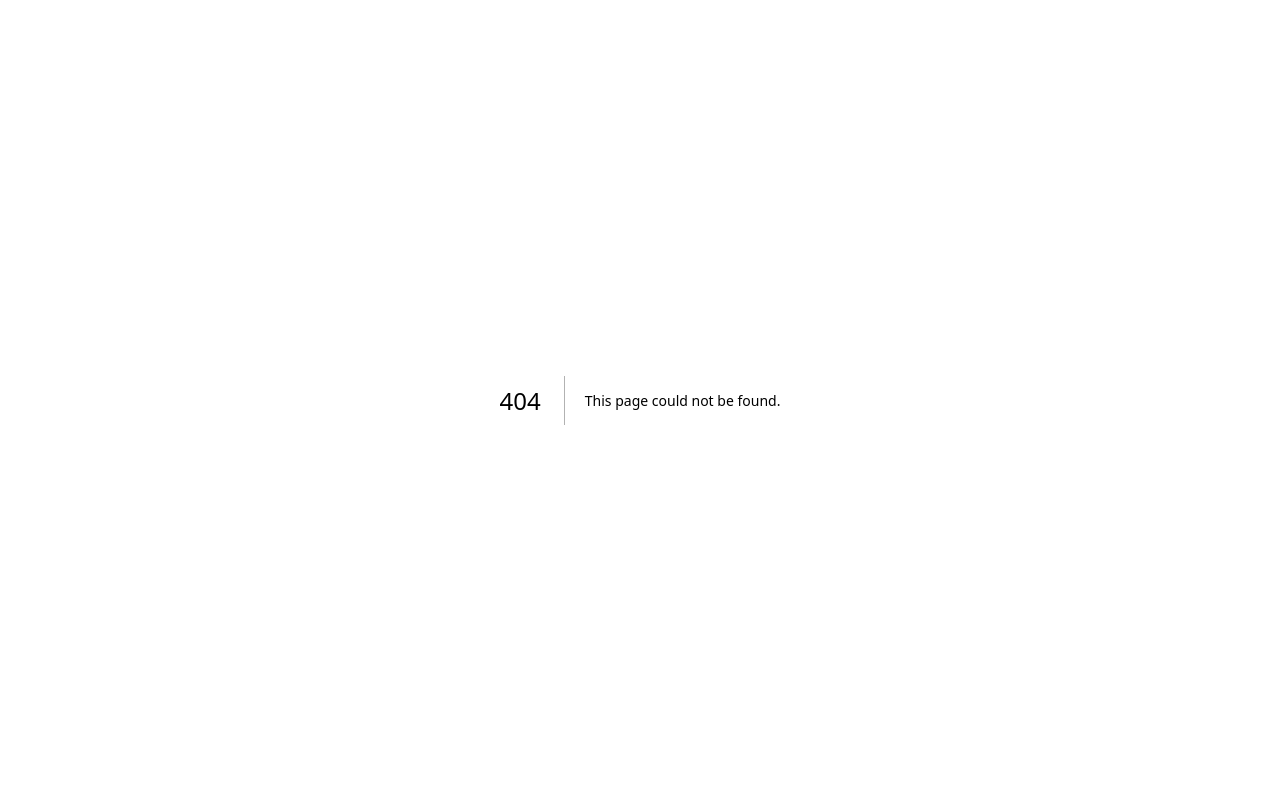
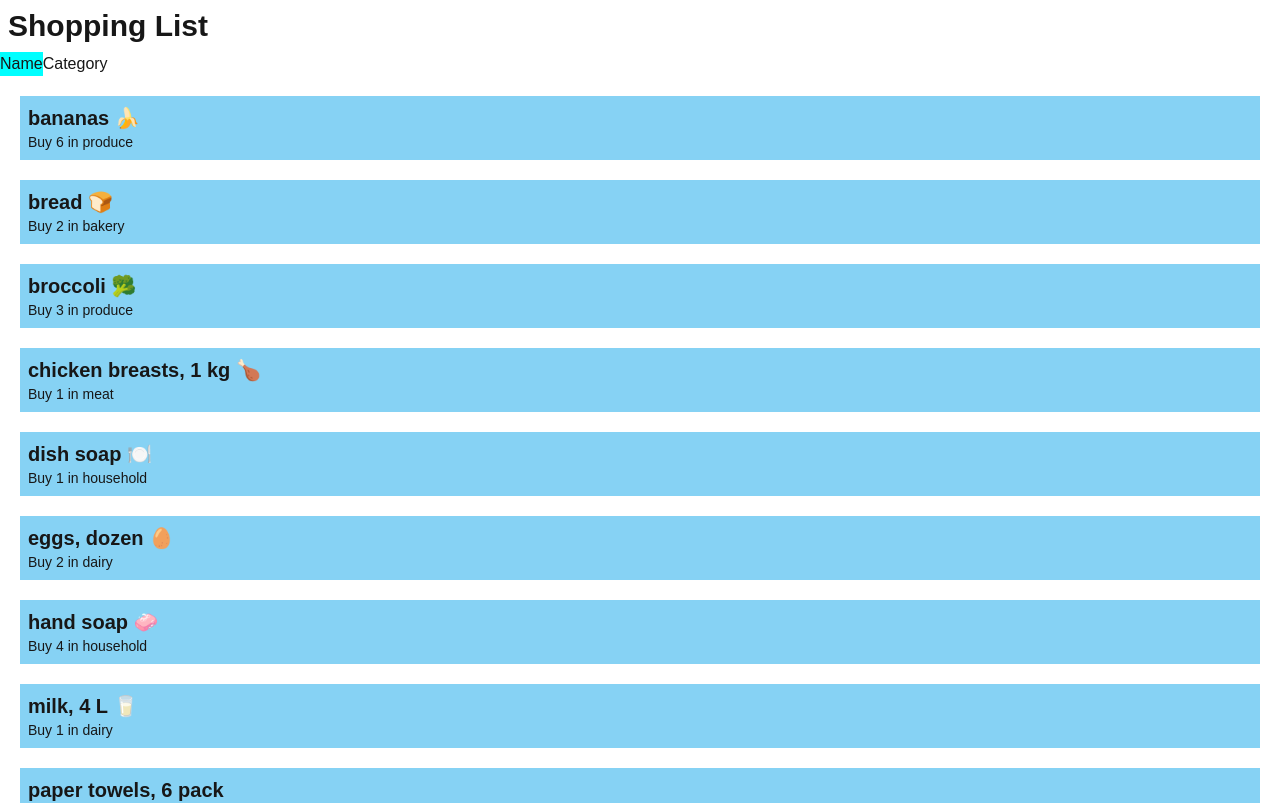
Before and after one commit to maximL5/cprg306-assignments, a Next.js app: page /week-6 in a window 1280 px wide. Before the commit this address had no page. Shown: the top 803 px of the page. Built offline with nearby package versions, Linux system fonts and the light colour scheme.

Commit message:
week 6 lab

```diff
--- a/app/page.js
+++ b/app/page.js
@@ -16,7 +16,10 @@
         <Link href="/week-4">Week 4 Assignment</Link>
       </li>
       <li>
-        <Link href="/week-5">Week 5 Assingment</Link>
+        <Link href="/week-5">Week 5 Assignment</Link>
+      </li>
+      <li>
+        <Link href="/week-6">Week 6 Assignment</Link>
       </li>
     </main>
   );
--- a/app/week-5/new-item.js
+++ b/app/week-5/new-item.js
@@ -3,7 +3,7 @@
 
 export default function NewItem() {
 
-    const [itemName, setName] = useState("Item name");
+    const [itemName, setName] = useState("");
 
     const [count, setCount] = useState(1);
 
@@ -31,7 +31,7 @@
     <div className="flex flex-col items-center justify-center pt-20">
         <form className=" bg-gray-800 rounded-lg p-5">
             <div className="flex mb-4 items-center justify-center">
-            <input className="flex p-2 px-5 text-black rounded-lg" onChange={(e) => setName(e.target.value)} placeholder="Item name" id="itemName" type="text"/>
+            <input className="flex p-2 px-5 text-black rounded-lg" onChange={(e) => setName(e.target.value)} value={itemName} id="itemName" type="text"/>
             </div>
 
             <div className="flex flex-row items-center mb-5">
--- /dev/null
+++ b/app/week-6/item-list.js
@@ -0,0 +1,43 @@
+'use client';
+import { useState } from "react";
+import Item from "./item";
+import items from "./items.json";
+
+export default function ItemList() {
+  const [sortBy, setSortBy] = useState("name");
+
+  const sortItems = () => {
+    if (sortBy === "name") {
+      return items.slice().sort((item1, item2) => item1.name.localeCompare(item2.name));
+    } else if (sortBy === "category") {
+      return items.slice().sort((item1, item2) => item1.category.localeCompare(item2.category));
+    }
+    return items;
+  };
+
+  const sortedItems = sortItems();
+
+  return (
+    <div>
+      <div>
+        <button
+          onClick={() => setSortBy("name")}
+          style={{ backgroundColor: sortBy === "name" ? "cyan" : "white" }}
+        >
+          Name
+        </button>
+        <button
+          onClick={() => setSortBy("category")}
+          style={{ backgroundColor: sortBy === "category" ? "cyan" : "white" }}
+        >
+          Category
+        </button>
+      </div>
+      <ul>
+        {sortedItems.map((item) => (
+          <Item key={item.id} {...item} />
+        ))}
+      </ul>
+    </div>
+  );
+}
--- /dev/null
+++ b/app/week-6/item.js
@@ -0,0 +1,13 @@
+import React from 'react';
+import ItemList from './item-list';
+
+const Item = ({ name, quantity, category }) => {
+  return (
+    <li className="p-2 m-5 bg-auto bg-sky-500/50">
+      <p className="text-xl font-bold">{name}</p>
+      <p className="text-sm">Buy {quantity} in {category}</p>
+    </li>
+  );
+};
+
+export default Item;
--- /dev/null
+++ b/app/week-6/items.json
@@ -0,0 +1,74 @@
+[
+    {
+      "id": "1h2GJKH12gkHG31h1H",
+      "name": "milk, 4 L 🥛",
+      "quantity": 1,
+      "category": "dairy"
+    },
+    {
+      "id": "2KJH3k2j3H1k2J3K1H",
+      "name": "bread 🍞",
+      "quantity": 2,
+      "category": "bakery"
+    },
+    {
+      "id": "3h2KJH3k2j3H1k2J3",
+      "name": "eggs, dozen 🥚",
+      "quantity": 2,
+      "category": "dairy"
+    },
+    {
+      "id": "4k2J3K1H2GJKH12gk",
+      "name": "bananas 🍌",
+      "quantity": 6,
+      "category": "produce"
+    },
+    {
+      "id": "5H1h1H2KJH3k2j3H",
+      "name": "broccoli 🥦",
+      "quantity": 3,
+      "category": "produce"
+    },
+    {
+      "id": "6H1k2J3K1H2GJKH1",
+      "name": "chicken breasts, 1 kg 🍗",
+      "quantity": 1,
+      "category": "meat"
+    },
+    {
+      "id": "7gkHG31h1H2KJH3k",
+      "name": "pasta sauce 🍝",
+      "quantity": 3,
+      "category": "canned goods"
+    },
+    {
+      "id": "8j3H1k2J3K1H2GJK",
+      "name": "spaghetti, 454 g 🍝",
+      "quantity": 2,
+      "category": "dry goods"
+    },
+    {
+      "id": "9H12gkHG31h1H2KJ",
+      "name": "toilet paper, 12 pack 🧻",
+      "quantity": 1,
+      "category": "household"
+    },
+    {
+      "id": "10H3k2j3H1k2J3K1",
+      "name": "paper towels, 6 pack",
+      "quantity": 1,
+      "category": "household"
+    },
+    {
+      "id": "11k2J3K1H2GJKH12",
+      "name": "dish soap 🍽️",
+      "quantity": 1,
+      "category": "household"
+    },
+    {
+      "id": "12GJKH12gkHG31h1",
+      "name": "hand soap 🧼",
+      "quantity": 4,
+      "category": "household"
+    }
+]
--- /dev/null
+++ b/app/week-6/page.js
@@ -0,0 +1,14 @@
+import React from "react";
+import Item from "./item";
+import ItemList from "./item-list";
+
+export default function Page() {
+    return (
+    <>
+    <h1 className="p-2 text-3xl font-bold">
+        Shopping List
+    </h1>
+      <ItemList />
+    </>
+    );
+  };
```
